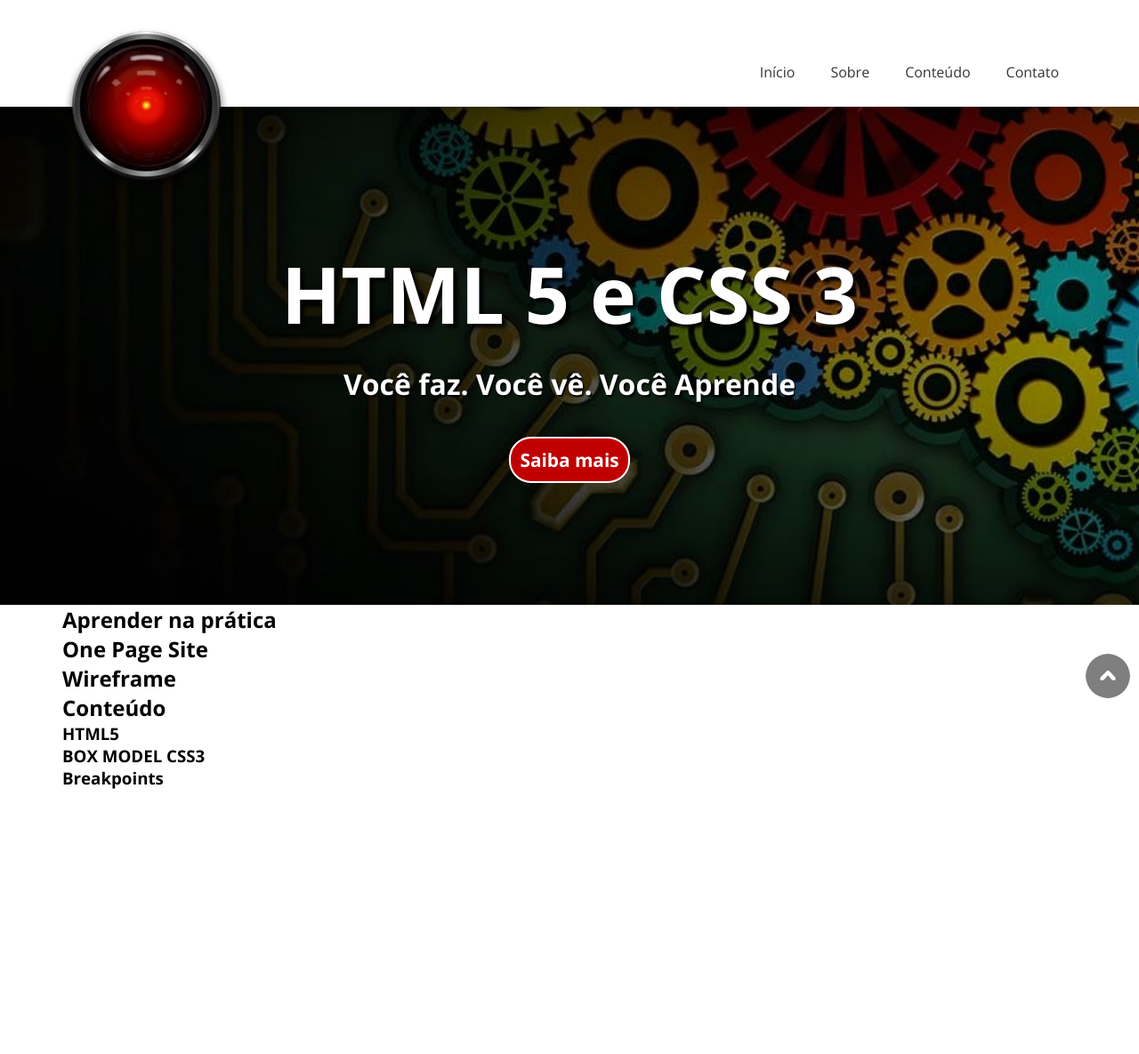
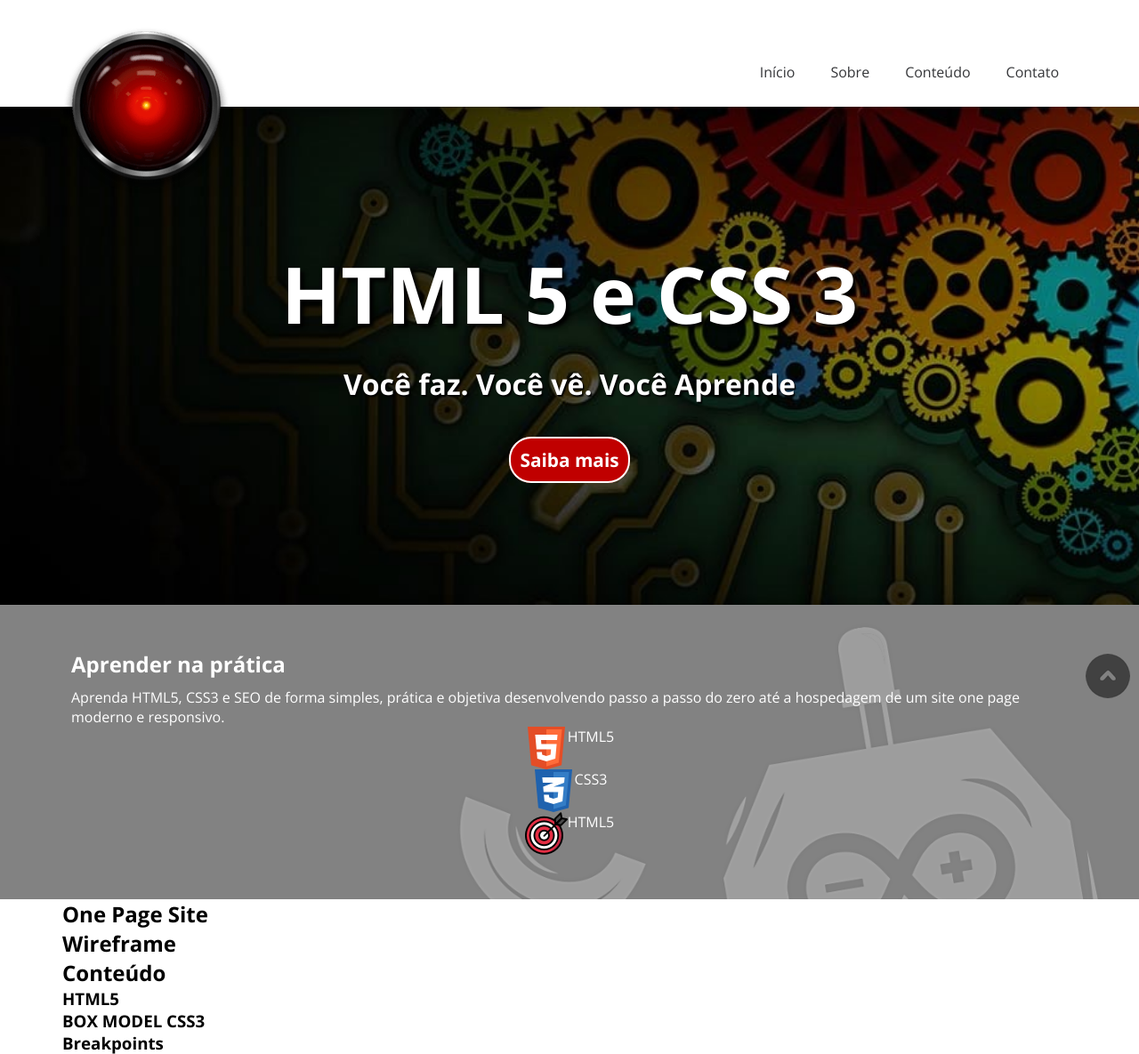
Before and after one commit to EngNilson/html5css3, a plain HTML site: page index.html in a window 1280 px wide. Shown: the whole page at 89% size. Before the commit the page ends 887 px from the top, so only its background shows below. Drawn offline with nearby package versions, Linux system fonts and the light colour scheme.

Commit message:
Acerto do topico sobre

```diff
--- a/index.html
+++ b/index.html
@@ -44,7 +44,30 @@
     <!-- Sobre -->
     <section id="sobre">
         <div class ="Container">
-            <h2>Aprender na prática</h2>
+            <div id="destaqueSobre">
+                <img src="img/html5css3.jpg" alt="notebook">
+            </div>
+
+            <div id="textoSobre">
+                <h2>Aprender na prática</h2>
+                <p>Aprenda HTML5, CSS3 e SEO de forma simples, prática e objetiva desenvolvendo passo a passo do zero até a hospedagem de um site one page moderno e responsivo.</p>
+                <div class="TopicoSobre Flex2">
+                    <img src="img/html5.png" alt="html5">
+                    <p>HTML5</p>
+                </div>
+
+                <div class="TopicoSobre Flex2">
+                    <img src="img/css3.png" alt="css3">
+                    <p>CSS3</p>
+                </div>
+
+                <div class="TopicoSobre Flex2">
+                    <img src="img/seo.png" alt="seo">
+                    <p>HTML5</p>
+                </div>
+
+            </div>
+
         </div>
 
 
--- a/style.css
+++ b/style.css
@@ -25,6 +25,11 @@ body{
 .Flex{
     display: flex;
     justify-content: space-between;
+}
+
+.Flex2{
+    display: flex;
+    justify-content: center;
 }
 
 .Botao{
@@ -106,6 +111,34 @@ main h1{
 main h2{
     font-size: 1em;
     margin: 20px 0px 50px 0px;
+}
+
+/* Sobre */
+#sobre{
+    padding: 50px 0px;
+    background: url(img/background.png);
+    background-size: cover;
+}
+
+#destaqueSobre{
+    display: none;
+}
+
+#textoSobre{
+    color: #fff;
+    padding: 0px 10px;
+}
+
+#textoSobre h2{
+    margin-bottom: 10px;
+}
+
+.TopicosSobre{
+    margin-top: 20px;
+}
+
+.TopicosSobre img{
+    margin-right: 10px;
 }
 
 /* Smartphone Landscape >>>>>>>>>>>>>>>>>>>>>>>>>>>>>>>>>>>> */
```
